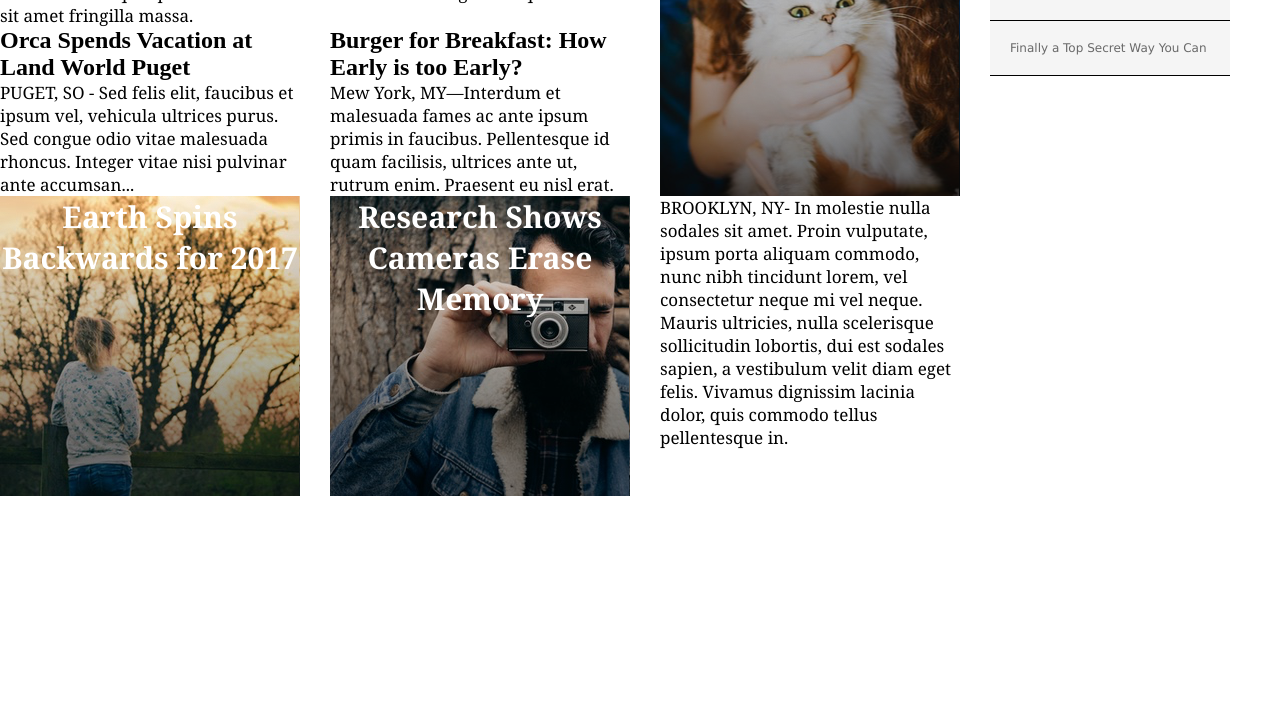
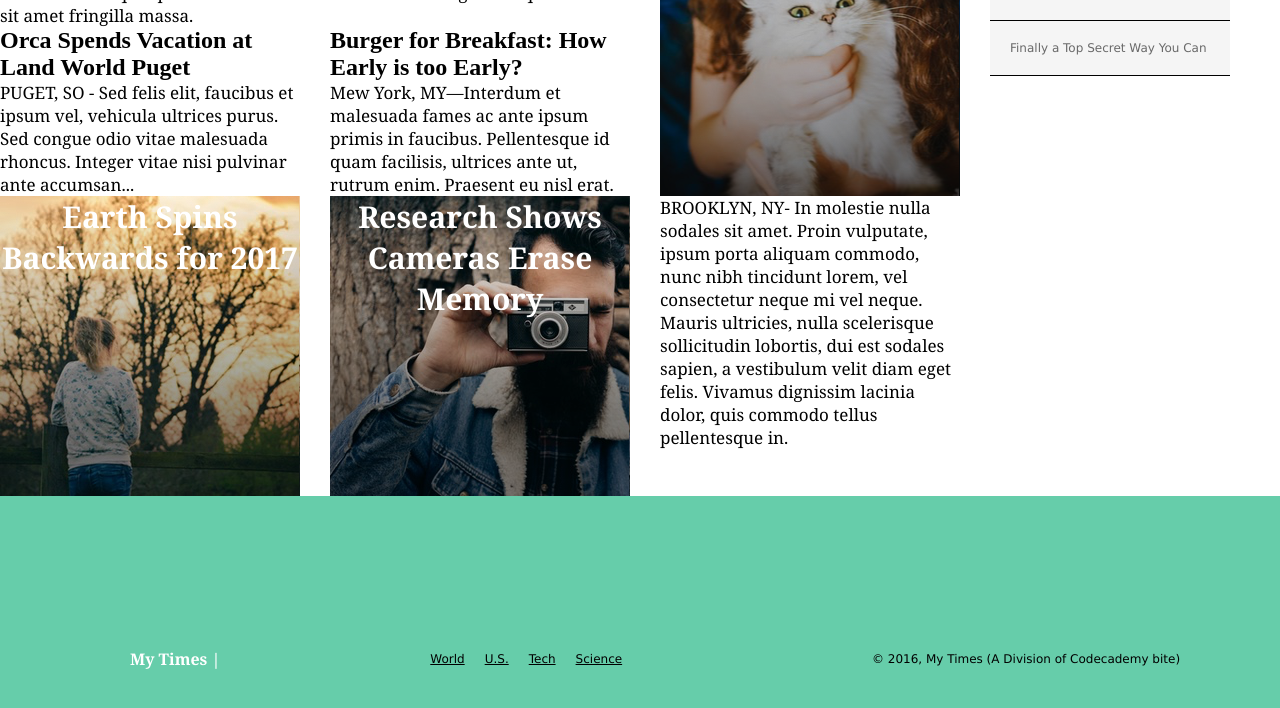
Before and after one commit to Pebesch/MyTimes, a plain HTML site: page index.html in a window 1280 px wide. Shown: the part 606-1314 px from the top of the page. Before the commit the page ends 1102 px from the top, so only its background shows below. Drawn offline with Linux system fonts and the light colour scheme.

Commit message:
Add footer

```diff
--- a/index.html
+++ b/index.html
@@ -80,6 +80,18 @@
           </div>
           </div>
       </div>
+
     </div>
+
+    <footer>
+      <span class="logo">My Times |</span>
+      <nav>
+        <span><a href="#">World</a></span>
+        <span><a href="#">U.S.</a></span>
+        <span><a href="#">Tech</a></span>
+        <span><a href="#">Science</a></span>
+      </nav>
+      <p>&copy; 2016, My Times (A Division of Codecademy bite)</p>
+    </footer>
   </body>
 </html>
--- a/resources/css/style.css
+++ b/resources/css/style.css
@@ -120,6 +120,26 @@ h3{
   padding: 20px;
 }
 
+footer{
+  background-color: MediumAquamarine;
+  margin: auto;
+  font-family: Verdana;
+  font-size: 12px;
+  height: 325px;
+  position: relative;
+  top: 80px;
+  display: flex;
+  align-items: center;
+  justify-content: space-around;
+}
+
+.logo{
+  font-family: Georgia;
+  font-size: 16px;
+  font-weight: bold;
+  color: white;
+}
+
 #tuna{
   background-image: url("../images/img-story-main.png");
 }
```
